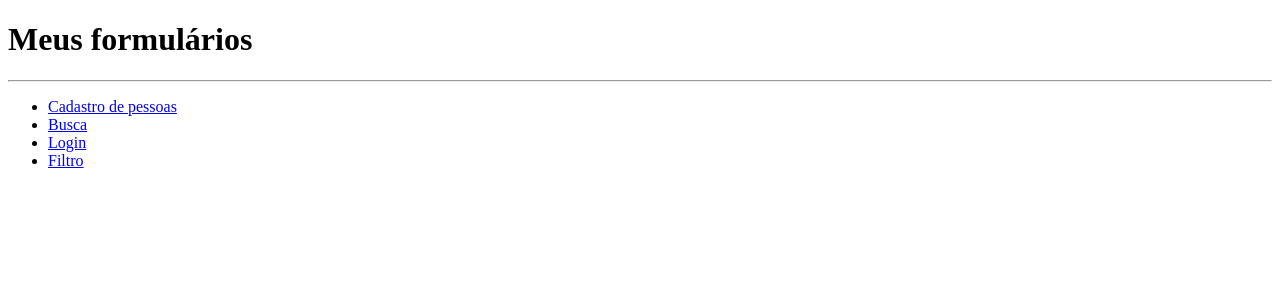
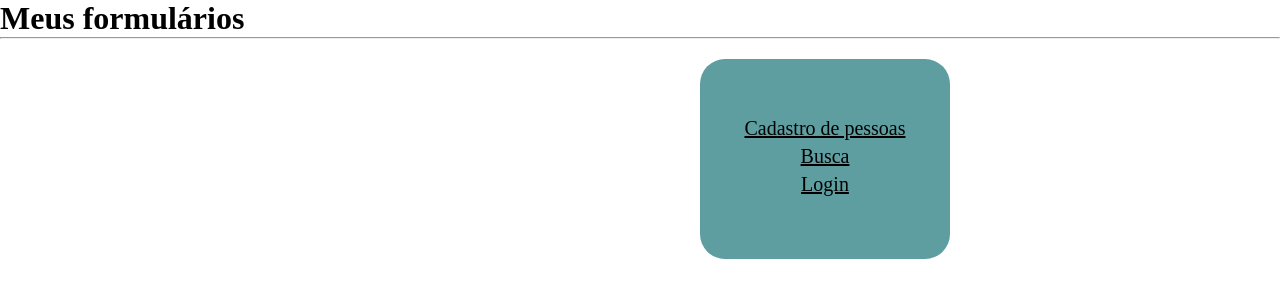
Before and after one commit to Rafadfonseca/form, a plain HTML site: page index.html in a window 1280 px wide. Drawn offline with Linux system fonts and the light colour scheme.

Commit message:
css do index
css terminado

```diff
--- a/index.html
+++ b/index.html
@@ -9,11 +9,12 @@
 <body>
     <h1>Meus formulários</h1>
     <hr>
+    <div id="pag1">
     <ul>
-        <li><a href="cad-pessoa.html">Cadastro de pessoas</a></li>
+        <br><li id="cad"><a href="cad-pessoa.html">Cadastro de pessoas</a></li>
         <li><a href="busca.html">Busca</a></li>
         <li><a href="login.html">Login</a></li>
-        <li><a href="filtro.html">Filtro</a></li>
     </ul>
+    </div>
 </body>
 </html>
--- a/style.css
+++ b/style.css
@@ -0,0 +1,27 @@
+*{
+    margin: 0;
+    padding: 0;
+    box-sizing: 0;
+}
+li {
+    list-style-type: none;
+    font-size: 20px;
+    margin-top: 5px;
+}
+li a{
+    color: black;
+    list-style-type: none;
+}
+#cad{
+    margin-top: 40px;
+}
+#pag1{
+    background-color: cadetblue;
+    width: 250px;
+    height: 200px;
+    margin-left: 700px;
+    margin-top: 20px;
+    display: block;
+    text-align: center;
+    border-radius: 25px;
+}
```
Also changed, not shown: filtro.html (deleted, +0 -17 lines), motor-de-otimizacao-de-busca.png (deleted).
